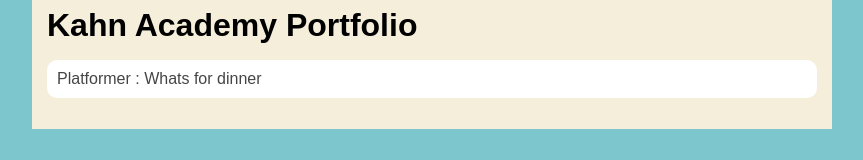
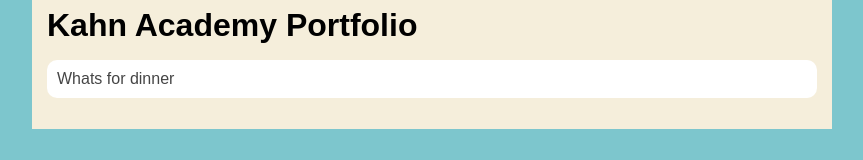
Before and after one commit to caseycarstens/caseycarstens.github.io, a plain HTML site: page portfolio.html in a window 1280 px wide. Shown: the part 299-459 px from the top of the page, without its empty margins (208-1071 px from the left). Drawn offline with Linux system fonts and the light colour scheme.

Commit message:
describe your changesmaking slight changes

```diff
--- a/portfolio.html
+++ b/portfolio.html
@@ -104,7 +104,7 @@
                     </ul>
                     <h1>Kahn Academy Portfolio</h1>
                     <ul class="portfolio">
-                        <li><a href="https://www.khanacademy.org/computer-programming/spin-off-of-project-whats-for-dinner/5675645307240448">Platformer : Whats for dinner</a></li>
+                        <li><a href="https://www.khanacademy.org/computer-programming/spin-off-of-project-whats-for-dinner/5675645307240448"> Whats for dinner</a></li>
 
                     </ul>
 
```
